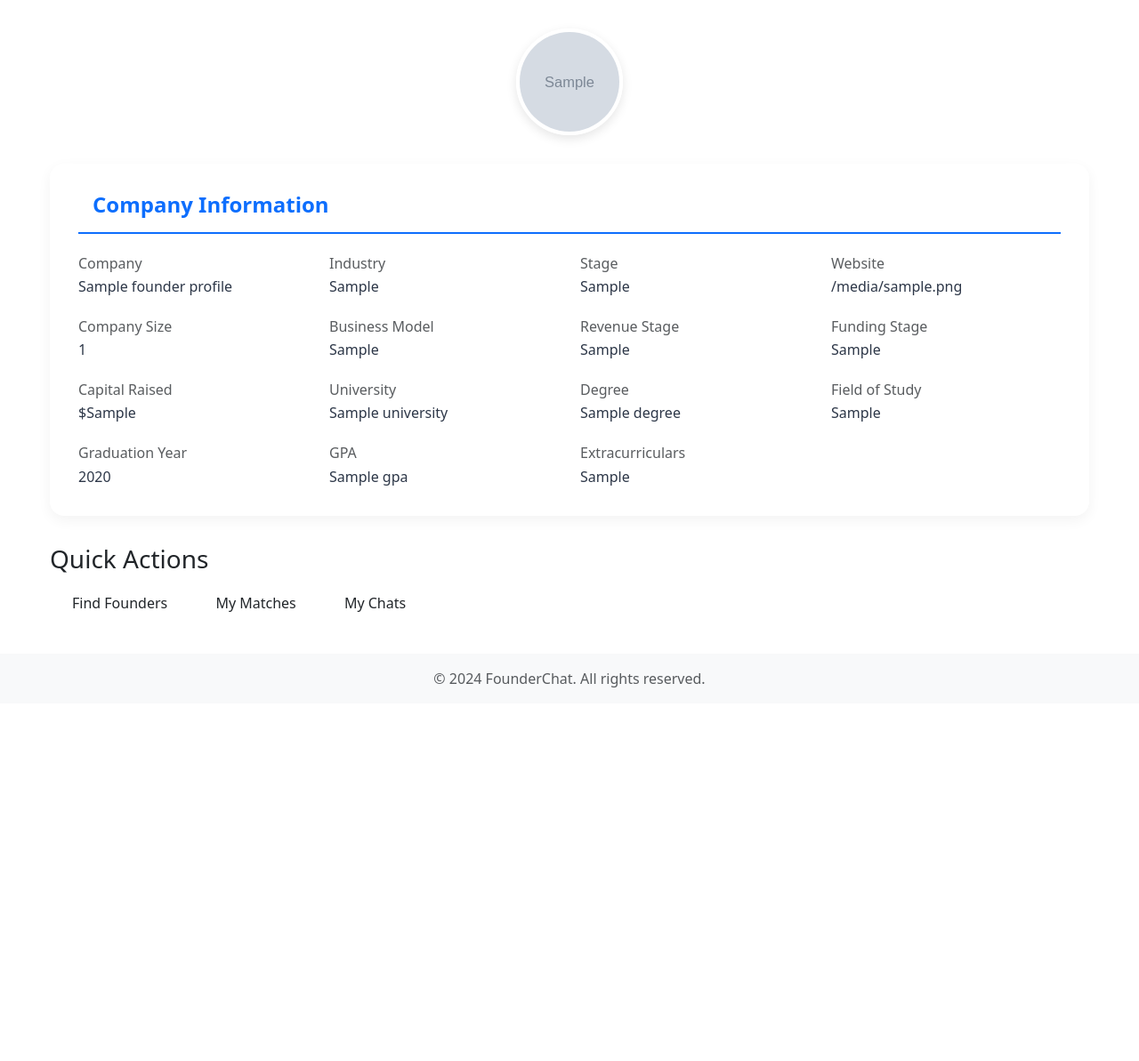
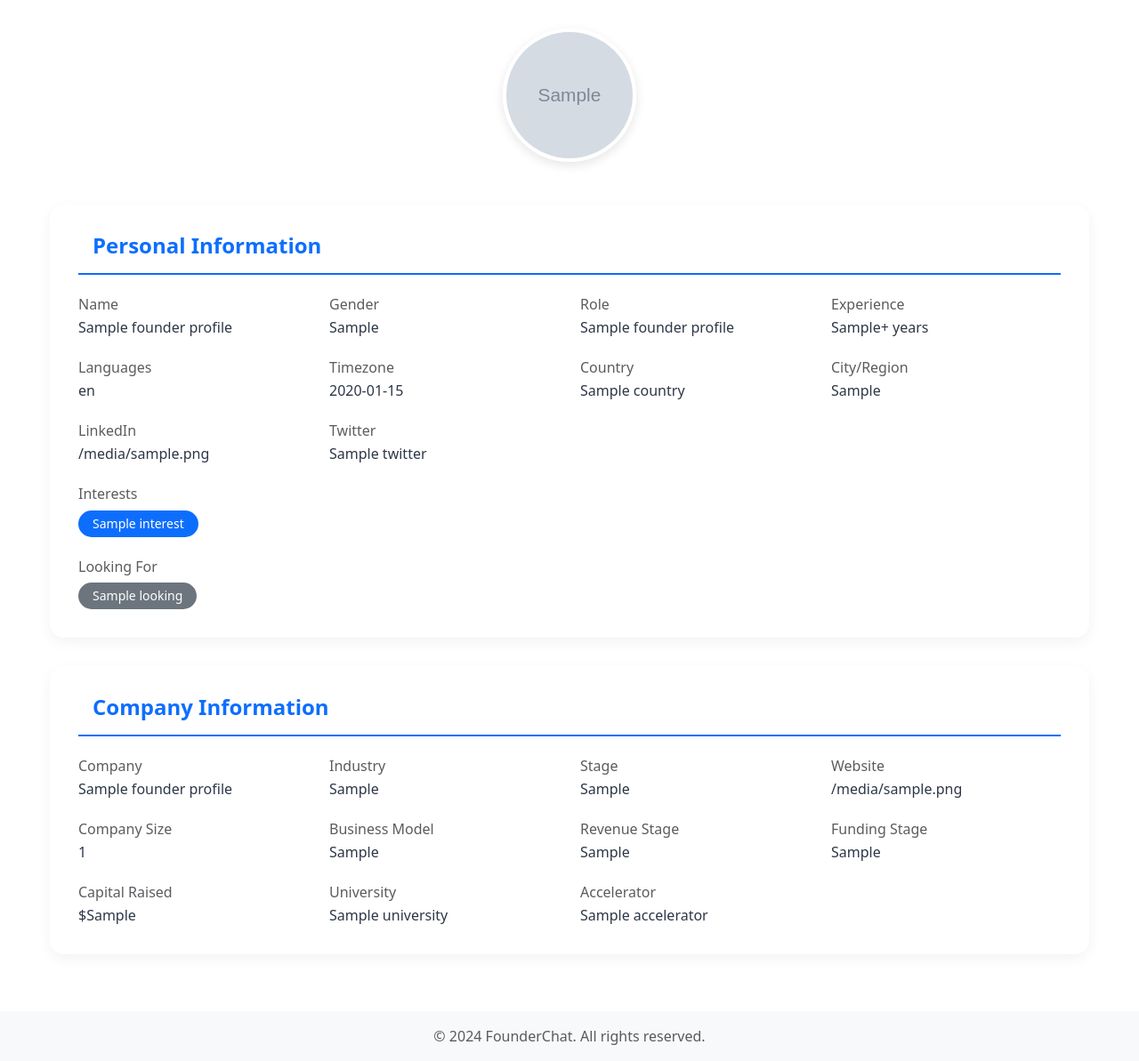
Before and after one commit to Coolbarter/FounderOmegel, a Django app: template templates/profiles/profile_detail.html in a window 1280 px wide. Shown: the part 56-1249 px from the top of the page at 89% size. Before the commit the page ends 829 px from the top, so only its background shows below. Run offline with Django 5.2, Linux system fonts and the light colour scheme; the template is opened without the code that fills it: most values are stand-ins (such as "Sample title", 1, 10 or a date in 2020); grey boxes marked "Sample" are stand-in pictures.

Commit message:
Update profile page: Remove Quick Actions and improve edit button placement

```diff
--- a/templates/profiles/profile_detail.html
+++ b/templates/profiles/profile_detail.html
@@ -50,6 +50,27 @@
         gap: 0.5rem;
         margin-top: 0.5rem;
     }
+
+    .profile-header {
+        position: relative;
+        text-align: center;
+        margin-bottom: 2rem;
+    }
+
+    .edit-button {
+        position: absolute;
+        top: 0;
+        right: 0;
+        margin: 1rem;
+    }
+
+    .profile-avatar {
+        width: 150px;
+        height: 150px;
+        object-fit: cover;
+        border-radius: 50%;
+        margin-bottom: 1rem;
+    }
 </style>
 {% endblock %}
 
@@ -62,7 +83,110 @@
         {% else %}
             <img src="{% static 'images/default-avatar.png' %}" alt="Default Avatar" class="profile-avatar">
         {% endif %}
+        {% if is_own_profile %}
+        <a href="{% url 'profile_update' %}" class="btn btn-primary edit-button">
+            <i class="fas fa-edit"></i> Edit Profile
+        </a>
+        {% endif %}
+    </div>
 
+    <!-- Personal Information -->
+    <div class="info-container">
+        <div class="info-header">
+            <i class="fas fa-user"></i>
+            <h4>Personal Information</h4>
+        </div>
+        <div class="form-grid">
+            <div>
+                <h6 class="text-muted mb-1">Name</h6>
+                <p class="profile-value">{{ founder_profile.name }}</p>
+            </div>
+
+            {% if founder_profile.gender %}
+            <div>
+                <h6 class="text-muted mb-1">Gender</h6>
+                <p class="profile-value">{{ founder_profile.get_gender_display }}</p>
+            </div>
+            {% endif %}
+
+            {% if founder_profile.job_title %}
+            <div>
+                <h6 class="text-muted mb-1">Role</h6>
+                <p class="profile-value">{{ founder_profile.get_job_title_display }}</p>
+            </div>
+            {% endif %}
+
+            {% if founder_profile.years_experience %}
+            <div>
+                <h6 class="text-muted mb-1">Experience</h6>
+                <p class="profile-value">{{ founder_profile.years_experience }}+ years</p>
+            </div>
+            {% endif %}
+
+            {% if founder_profile.languages_spoken %}
+            <div>
+                <h6 class="text-muted mb-1">Languages</h6>
+                <p class="profile-value">{{ founder_profile.languages_spoken|join:", " }}</p>
+            </div>
+            {% endif %}
+
+            {% if founder_profile.timezone %}
+            <div>
+                <h6 class="text-muted mb-1">Timezone</h6>
+                <p class="profile-value">{{ founder_profile.timezone }}</p>
+            </div>
+            {% endif %}
+
+            {% if founder_profile.country %}
+            <div>
+                <h6 class="text-muted mb-1">Country</h6>
+                <p class="profile-value">{{ founder_profile.country }}</p>
+            </div>
+            {% endif %}
+
+            {% if founder_profile.city_region %}
+            <div>
+                <h6 class="text-muted mb-1">City/Region</h6>
+                <p class="profile-value">{{ founder_profile.city_region }}</p>
+            </div>
+            {% endif %}
+
+            {% if founder_profile.linkedin %}
+            <div>
+                <h6 class="text-muted mb-1">LinkedIn</h6>
+                <a href="{{ founder_profile.linkedin }}" target="_blank" class="profile-value text-decoration-none">{{ founder_profile.linkedin }}</a>
+            </div>
+            {% endif %}
+
+            {% if founder_profile.twitter %}
+            <div>
+                <h6 class="text-muted mb-1">Twitter</h6>
+                <a href="{{ founder_profile.twitter }}" target="_blank" class="profile-value text-decoration-none">{{ founder_profile.twitter }}</a>
+            </div>
+            {% endif %}
+
+            {% if founder_profile.interests %}
+            <div class="full-width">
+                <h6 class="text-muted mb-1">Interests</h6>
+                <div class="badge-container">
+                    {% for interest in founder_profile.interests %}
+                        <span class="badge bg-primary">{{ interest }}</span>
+                    {% endfor %}
+                </div>
+            </div>
+            {% endif %}
+
+            {% if founder_profile.looking_for %}
+            <div class="full-width">
+                <h6 class="text-muted mb-1">Looking For</h6>
+                <div class="badge-container">
+                    {% for looking in founder_profile.looking_for %}
+                        <span class="badge bg-secondary">{{ looking }}</span>
+                    {% endfor %}
+                </div>
+            </div>
+            {% endif %}
+        </div>
     </div>
 
     <!-- Company Information -->
@@ -161,53 +285,13 @@
             </div>
             {% endif %}
 
-            {% if founder_profile.degree %}
+            {% if founder_profile.accelerator %}
             <div>
-                <h6 class="text-muted mb-1">Degree</h6>
-                <p class="profile-value">{{ founder_profile.degree }}</p>
-            </div>
-            {% endif %}
-
-            {% if founder_profile.field_of_study %}
-            <div>
-                <h6 class="text-muted mb-1">Field of Study</h6>
-                <p class="profile-value">{{ founder_profile.field_of_study }}</p>
-            </div>
-            {% endif %}
-
-            {% if founder_profile.graduation_year %}
-            <div>
-                <h6 class="text-muted mb-1">Graduation Year</h6>
-                <p class="profile-value">{{ founder_profile.graduation_year }}</p>
-            </div>
-            {% endif %}
-
-            {% if founder_profile.gpa %}
-            <div>
-                <h6 class="text-muted mb-1">GPA</h6>
-                <p class="profile-value">{{ founder_profile.gpa }}</p>
-            </div>
-            {% endif %}
-
-            {% if founder_profile.extra_curriculars %}
-            <div>
-                <h6 class="text-muted mb-1">Extracurriculars</h6>
-                <p class="profile-value">{{ founder_profile.extra_curriculars }}</p>
+                <h6 class="text-muted mb-1">Accelerator</h6>
+                <p class="profile-value">{{ founder_profile.accelerator }}</p>
             </div>
             {% endif %}
         </div>
     </div>
-
-    <!-- Quick Actions -->
-    <div class="quick-actions">
-        <h3 class="quick-actions-header">Quick Actions</h3>
-        <div class="button-container">
-            <a href="{% url 'founder_discovery' %}" class="btn btn-quick-action">Find Founders</a>
-            <a href="{% url 'match_list' %}" class="btn btn-quick-action">My Matches</a>
-            <a href="{% url 'chat_list' %}" class="btn btn-quick-action">My Chats</a>
-        </div>
-    </div>
-
 </div>
-
 {% endblock %}
```
